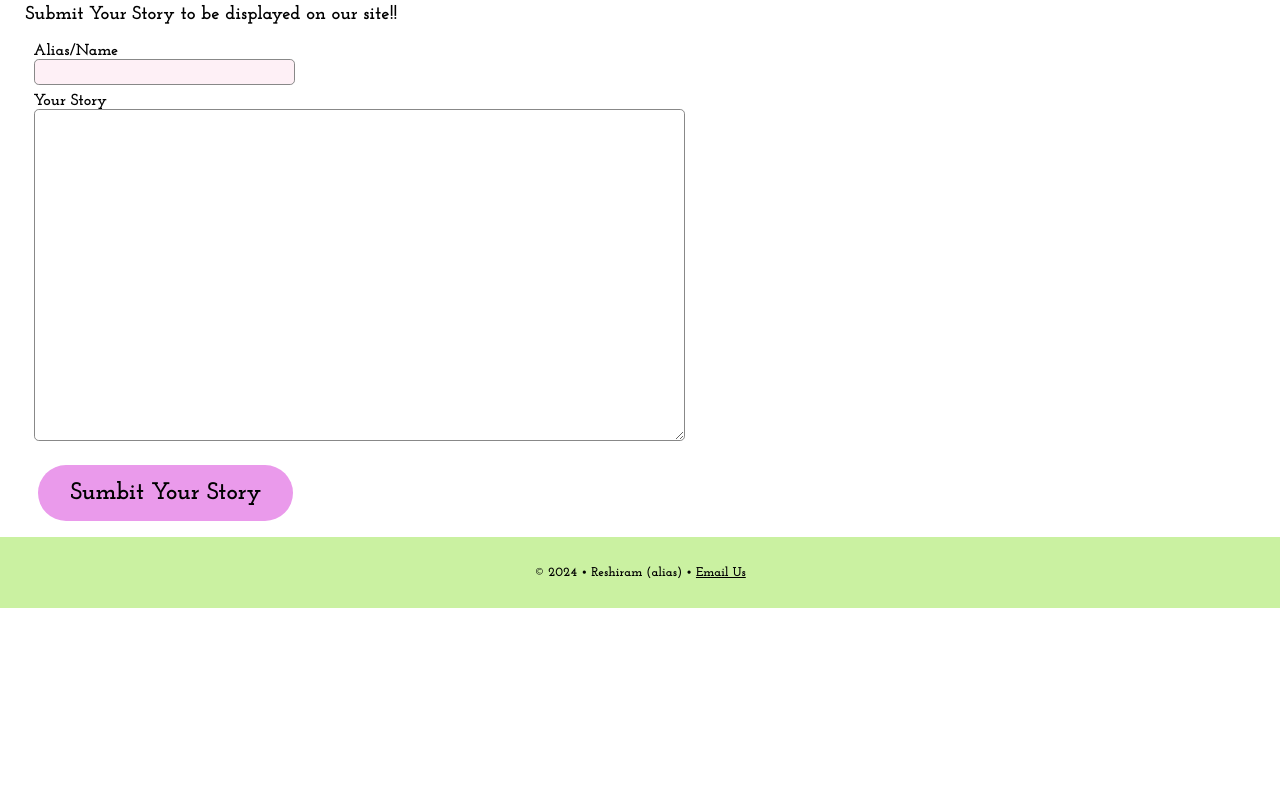
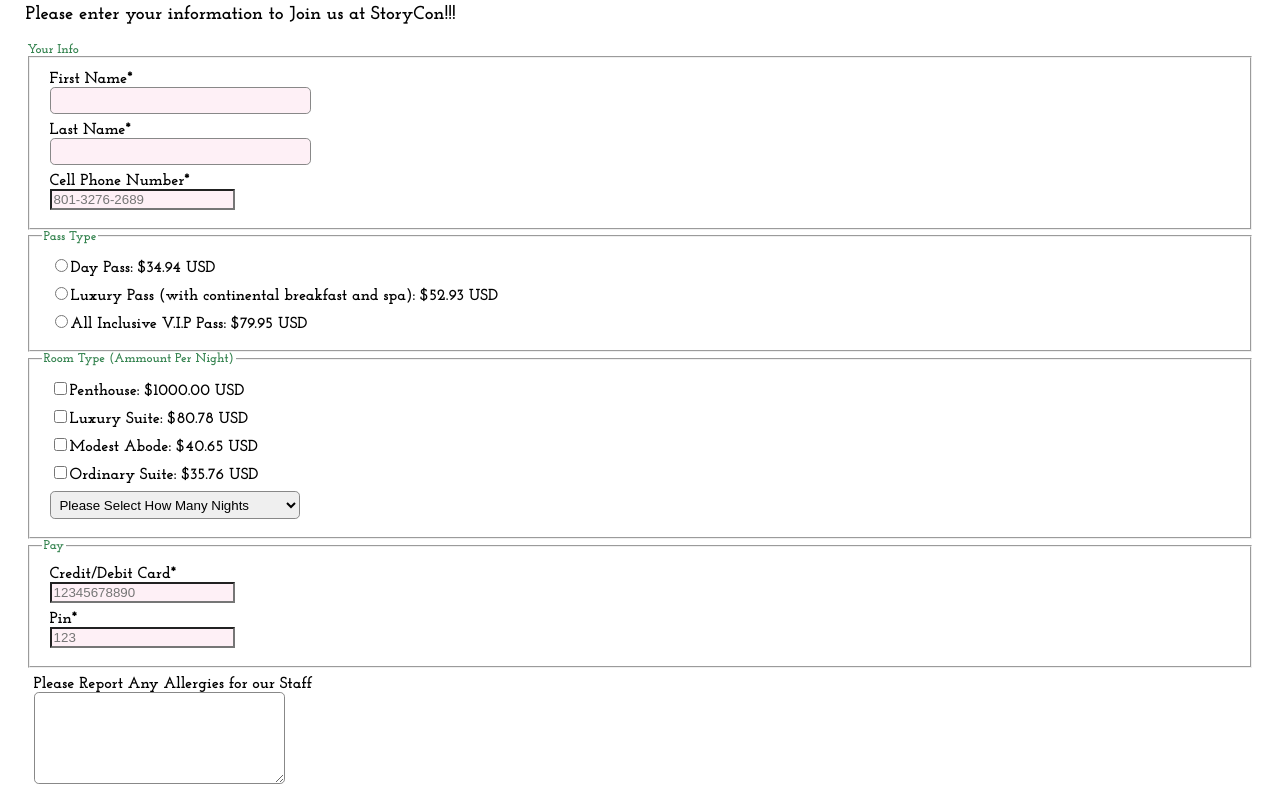
Before and after one commit to Reshiram647/dwdd1600, a plain HTML site: page 06form/form.html in a window 1280 px wide. Shown: the part 210-1000 px from the top of the page. Before the commit the page ends 818 px from the top, so only its background shows below. Drawn offline with Linux system fonts and the light colour scheme.

Commit message:
Add files via upload

```diff
--- a/06form/form.html
+++ b/06form/form.html
@@ -1,7 +1,7 @@
 <!doctype html>
     <html lang="en">
         <head>
-            <title>Submit Your Story</title>
+            <title>Apply For StoryCon</title>
             <link rel="stylesheet" href="traveler.css">
             <link rel="preconnect" href="https://fonts.googleapis.com">
             <link rel="preconnect" href="https://fonts.gstatic.com" crossorigin>
@@ -15,8 +15,8 @@
         <body>
             <!-- Start of the Page Header -->
             <header>
-                <h1>Submit Your Story</h1>
-                <p>Sharing with others</p>
+                <h1>StoryCon</h1>
+                <p>Meet other Writers anbd make new friends!!!</p>
             </header>
             <!-- Start of the Page Navigation -->
             <nav>
@@ -25,19 +25,58 @@
                     <li><a href="Gather.html">Gathering Ideas</a></li>
                     <li><a href="plan.html">Planning Your Storymap</a></li>
                     <li><a href="catgallery.html">Inspiring Cat Gallery</a></li>
-                    <li class="active"><a href="form.html">Submit Your Story</a></li>
+                    <li class="active"><a href="form.html">Apply For StoryCon</a></li>
                 </ul>
             </nav>
                     <!-- Start of the Page Content -->
                 <main>
-                    <h1>Submit Your Story</h1>
-                    <h3>Submit Your Story to be displayed on our site!!</h3>
+                    <h1>Apply For StoryCon</h1>
+                    <h3>Please enter your information to Join us at StoryCon!!!</h3>
                     <form method="get" class="myForm" action="thx.html">
 
-                <label>Alias/Name<input type="text" name="fname" required></label>
-                <label>Your Story<textarea name=Your Story> </textarea></label>
+                        <legend>Your Info</legend>
+                        <fieldset>
+                       <label>First Name*<input type="text" name="fname" required></label>
+                       <label>Last Name*<input type="text" name="lname" required></label>
+                       <label>Cell Phone Number*<input type="tel" name="phone" required placeholder="801-3276-2689"></label>
+                        </fieldset>
 
-                <input type="submit" value="Sumbit Your Story">
+                        <fieldset>
+                        <legend>Pass Type</legend>
+                              <label><input type="radio" name="method" value="Day Pass">Day Pass: $34.94 USD</label>
+                              <label><input type="radio" name="method" value="Luxury Pass">Luxury Pass (with continental breakfast and spa): $52.93 USD</label>
+                              <label><input type="radio" name="method" value="V.I.P Pass">All Inclusive V.I.P Pass: $79.95 USD</label>
+                            </fieldset>
+
+                            <fieldset>
+                            <legend>Room Type (Ammount Per Night)</legend>
+                                <label><input type="checkbox" name="Penthouse" value="chosen">Penthouse: $1000.00 USD</label>
+                                <label><input type="checkbox" name="Luxury Suite" value="chosen">Luxury Suite: $80.78 USD</label>
+                                <label><input type="checkbox" name="Modest Abode" value="chosen">Modest Abode: $40.65 USD</label>
+                                <label><input type="checkbox" name="Ordinary Suite" value="chosen">Ordinary Suite: $35.76 USD</label>
+
+                                <label>
+                                <select name="Con Week">
+                                <option value="Weekday">Please Select How Many Nights</option>
+                                <option value="Weekday">1</option>
+                                <option value="Weekday">2</option>
+                                <option value="Weekday">3-4</option>
+                                <option value="Weekday">5-6</option>
+                                <option value="Week">Whole Week</option>
+                                </select>
+                                </label>
+                            </fieldset>
+                            <fieldset>
+                                <legend>Pay</legend>
+                                <label>Credit/Debit Card*<input type="card" name="Credit/Debit Card" required placeholder="12345678890"></label>
+                                <label>Pin*<input type="pin" name="card pin" required placeholder="123"></label>
+                            </fieldset>
+                            <label>Please Report Any Allergies for our Staff
+                                <textarea name="Allergies"></textarea>
+                            </label>
+
+                <input type="submit" value="Reserve Stay" class="sub">
+            </form>
                 </main>
                     <!-- Start of the Page Footer -->
                         <footer>
--- a/06form/traveler.css
+++ b/06form/traveler.css
@@ -144,11 +144,11 @@ width: fit-content;
   margin: .5rem;
 }
 
-.myForm label, .myForm select, .myForm [type=text], .myForm textarea {
+.myForm label, .myForm select, .myForm [type=text], [type=tel],  [type=card],  [type=pin], .myForm textarea {
   display: block;
 }
 
-.myForm [type=text], .myForm select, .myForm textarea {
+.myForm [type=text],  .myForm select, .myForm textarea {
 border: solid 1px #888;
 padding: .3rem;
 width: 250px;
@@ -157,8 +157,8 @@ font-weight: 200;
 }
 
 .myForm textarea {
-  height: 20rem;
-  width: 40rem;
+  height: 5rem;
+  width: 15rem;
 }
 
 .myForm :required {
```
Also changed, not shown: 06form/Gather.html (+1 -1 lines), 06form/catgallery.html (+1 -1 lines), 06form/index.html (+1 -1 lines), 06form/plan.html (+1 -1 lines), 06form/thx.html (+8 -14 lines).
